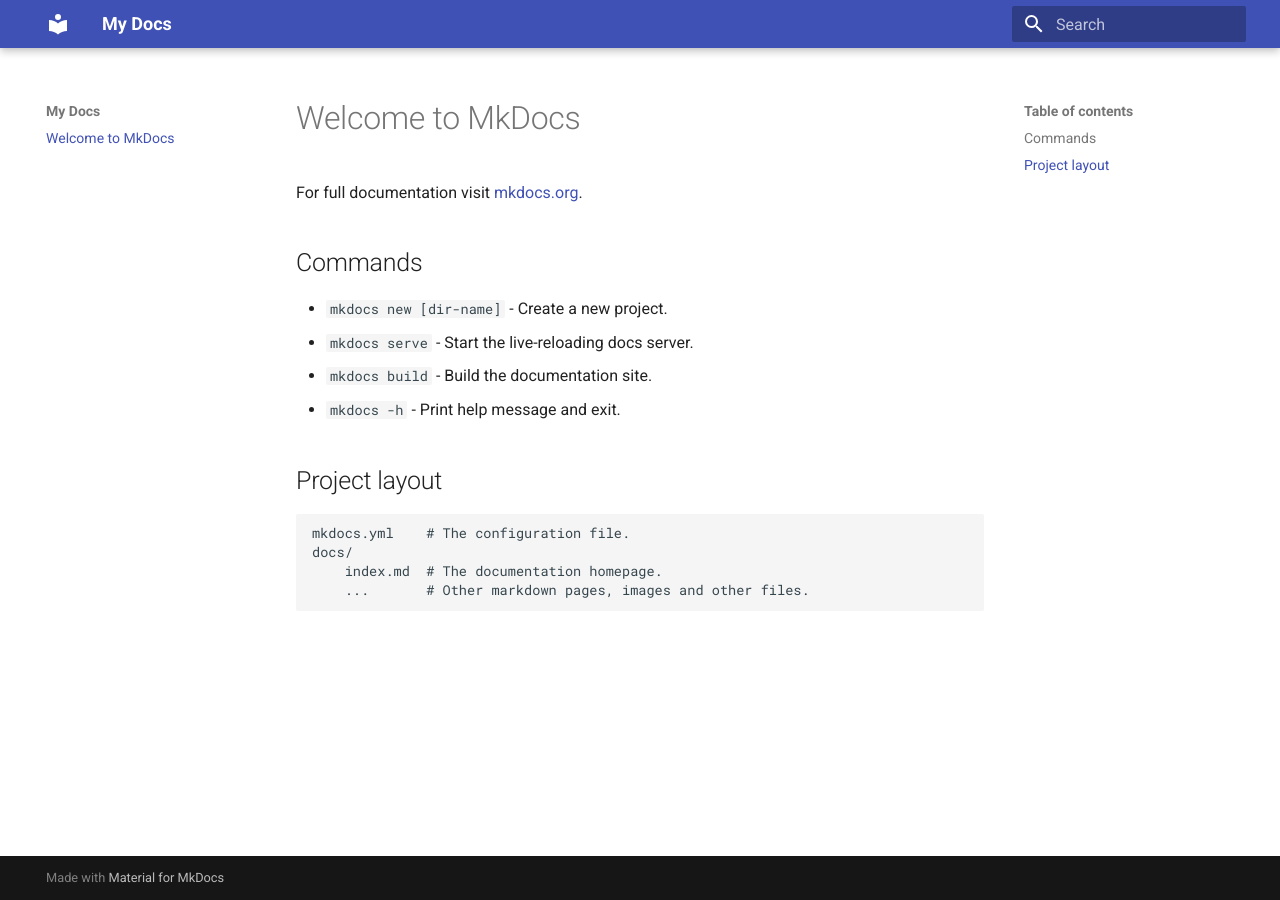
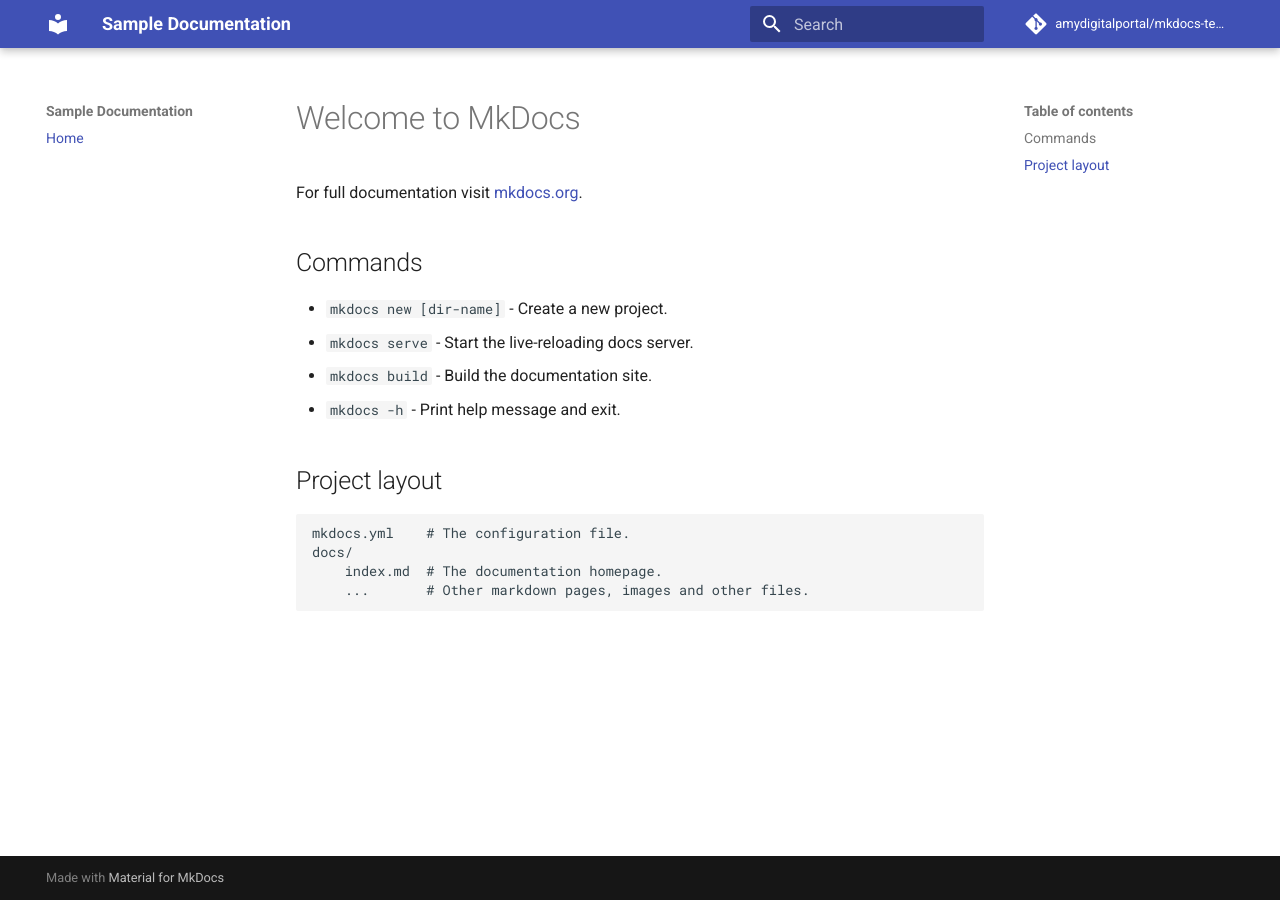
Before and after one commit to amydigitalportal/mkdocs-test, an MkDocs documentation site: the page built from docs/index.md, in a window 1280 px wide. Built offline with MkDocs 1.6.1 and Material for MkDocs 9.7.7, drawn with Linux system fonts in a browser that asks for light colours; comment, search, counter and statistics services are not loaded.

Commit message:
update yaml

```diff
--- a/mkdocs.yml
+++ b/mkdocs.yml
@@ -1,3 +1,31 @@
-site_name: My Docs
+site_name: Sample Documentation
+site_description: Configuration, modules, and operational reference for Teldio Fabric and SMC Gateway
+site_author: anovun
+site_url: https://amydigitalportal.github.io/mkdocs-test/
+
+repo_name: amydigitalportal/mkdocs-test
+repo_url: https://github.com/amydigitalportal/mkdocs-test
+
 theme:
   name: material
+  features:
+    - navigation.instant
+    - navigation.tracking
+    - navigation.expand
+    - navigation.top
+    - search.suggest
+    - search.highlight
+
+nav:
+  - Home: index.md
+
+markdown_extensions:
+  - admonition
+  - attr_list
+  - footnotes
+  - tables
+  - toc:
+      permalink: true
+
+plugins:
+  - search
```
